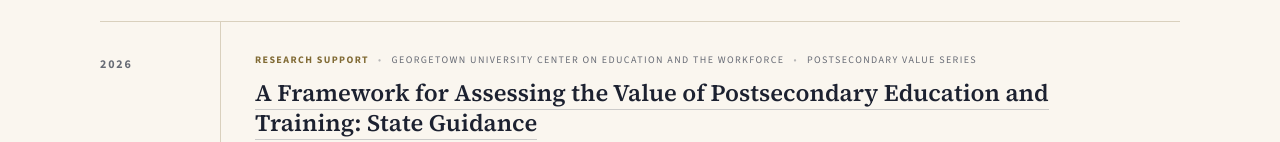
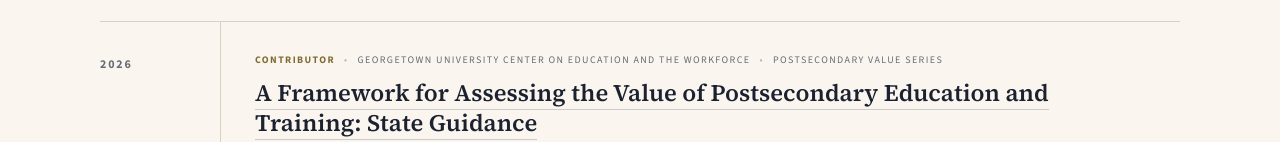
Before and after one commit to codyaresbaynori/codyaresbaynori.github.io, a plain HTML site: page writing/index.html in a window 1280 px wide. Shown: the part 632-774 px from the top of the page. Drawn offline with nearby package versions, Linux system fonts and the light colour scheme.

Commit message:
Use Contributor for CEW State Guidance entry

```diff
--- a/writing/index.html
+++ b/writing/index.html
@@ -481,7 +481,7 @@ SIG5yAkgiwTEGFYbMtmmgaAEzaZjBoDWSAgj/9k=" alt="C.A.B."></a>
     <div class="year">2026</div>
     <div class="entries">
       <article class="item" data-type="research">
-        <div class="meta"><span class="role">Research Support</span><span class="dot">•</span><span>Georgetown University Center on Education and the Workforce</span><span class="dot">•</span><span>Postsecondary Value Series</span></div>
+        <div class="meta"><span class="role">Contributor</span><span class="dot">•</span><span>Georgetown University Center on Education and the Workforce</span><span class="dot">•</span><span>Postsecondary Value Series</span></div>
         <h3 class="title"><a href="https://cew.georgetown.edu/wp-content/uploads/cew-postsecondary_value-state_guide.pdf" target="_blank" rel="noopener">A Framework for Assessing the Value of Postsecondary Education and Training: State Guidance</a></h3>
         <p class="desc">Acknowledged by the authors for research support on Report 3 in the Postsecondary Value Series.</p>
         <div class="action"><a href="https://cew.georgetown.edu/wp-content/uploads/cew-postsecondary_value-state_guide.pdf" target="_blank" rel="noopener">Read report ↗</a></div>
```
